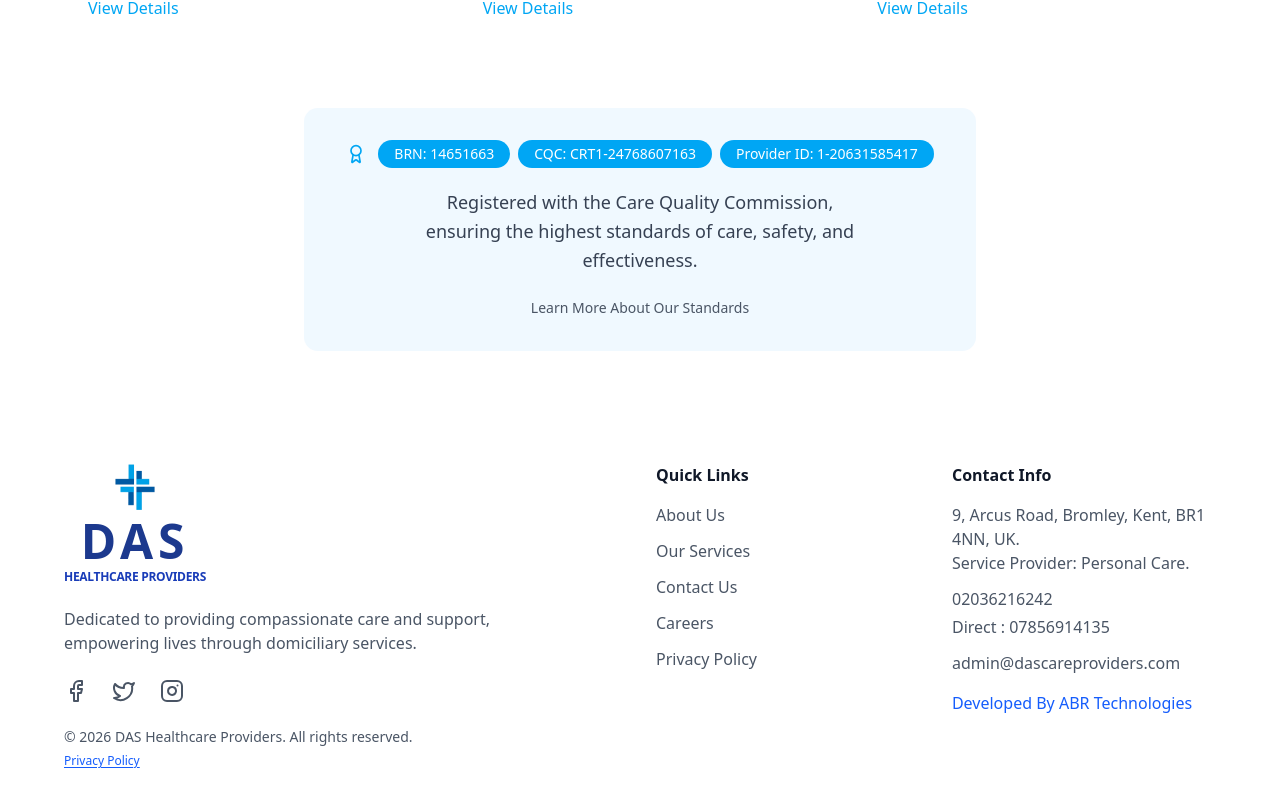
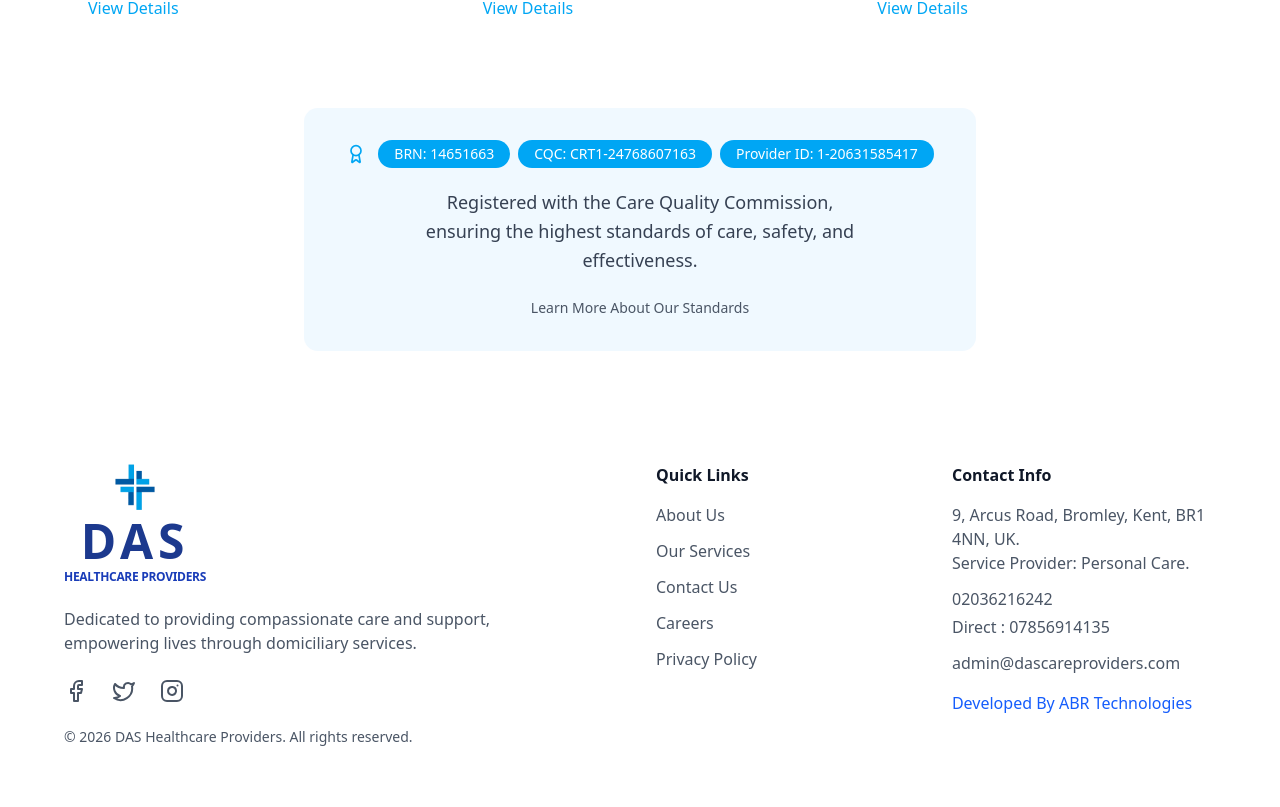
Before and after one commit to ABRWebNApps/Das-healthcare, a Next.js app: page / in a window 1280 px wide. Shown: the part 2941-3748 px from the top of the page. Built offline with nearby package versions, Linux system fonts and the light colour scheme; no server answers.

Commit message:
Remove duplicate Privacy Policy link from footer bottom

```diff
--- a/components/Footer.tsx
+++ b/components/Footer.tsx
@@ -64,12 +64,6 @@ export default function Footer() {
               © {new Date().getFullYear()} DAS Healthcare Providers. All rights
               reserved.
             </p>
-            <Link
-              href="/privacy-policy"
-              className="text-blue-600 hover:text-blue-800 text-xs mt-1 underline underline-offset-2 transition-colors"
-            >
-              Privacy Policy
-            </Link>
           </div>
 
           {/* Quick Links */}
```
